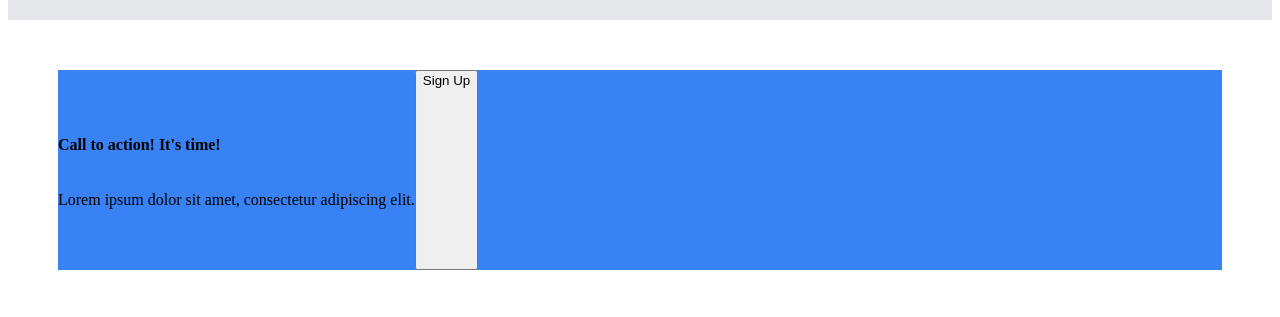
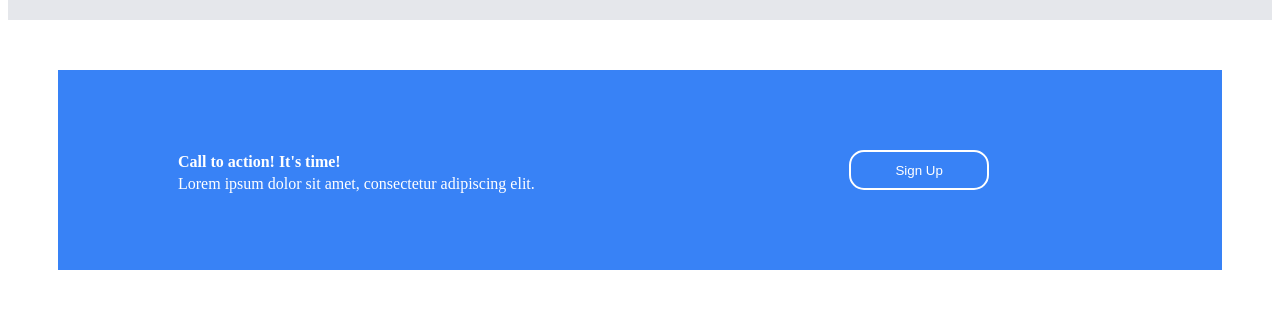
Before and after one commit to DamnnDanyo/Landing-Page, a plain HTML site: page index.html in a window 1280 px wide. Shown: the part 1463-1780 px from the top of the page. Drawn offline with Linux system fonts and the light colour scheme.

Commit message:
added background and color to sign up button bottom, as well as border radius

```diff
--- a/style.css
+++ b/style.css
@@ -203,8 +203,8 @@ div.card-four {
 }
 
 .text-four {
-    display: inline-flex;
-    flex-direction: row;
+    display: flex;
+    flex: 1;
 }
 
 .text-body {
@@ -212,10 +212,26 @@ div.card-four {
     flex-direction: column;
     justify-content: center;
     margin-right: auto;
+    padding-left: 120px;
     flex: auto;
+    color: white;
+
+}
+
+.text-body h4 {
+    margin-bottom: -12px;
 }
 
 .sign-up-bottom {
     display: flex;
-    justify-content: flex-end;
+    background-color: transparent;
+    border: 2px solid white;
+    border-radius: 15px;
+    color: white;
+    justify-content: center;
+    align-items: center;
+    align-self: center;
+    height: 40px;
+    width: 140px;
+    margin-right: 20%;
 }
```
